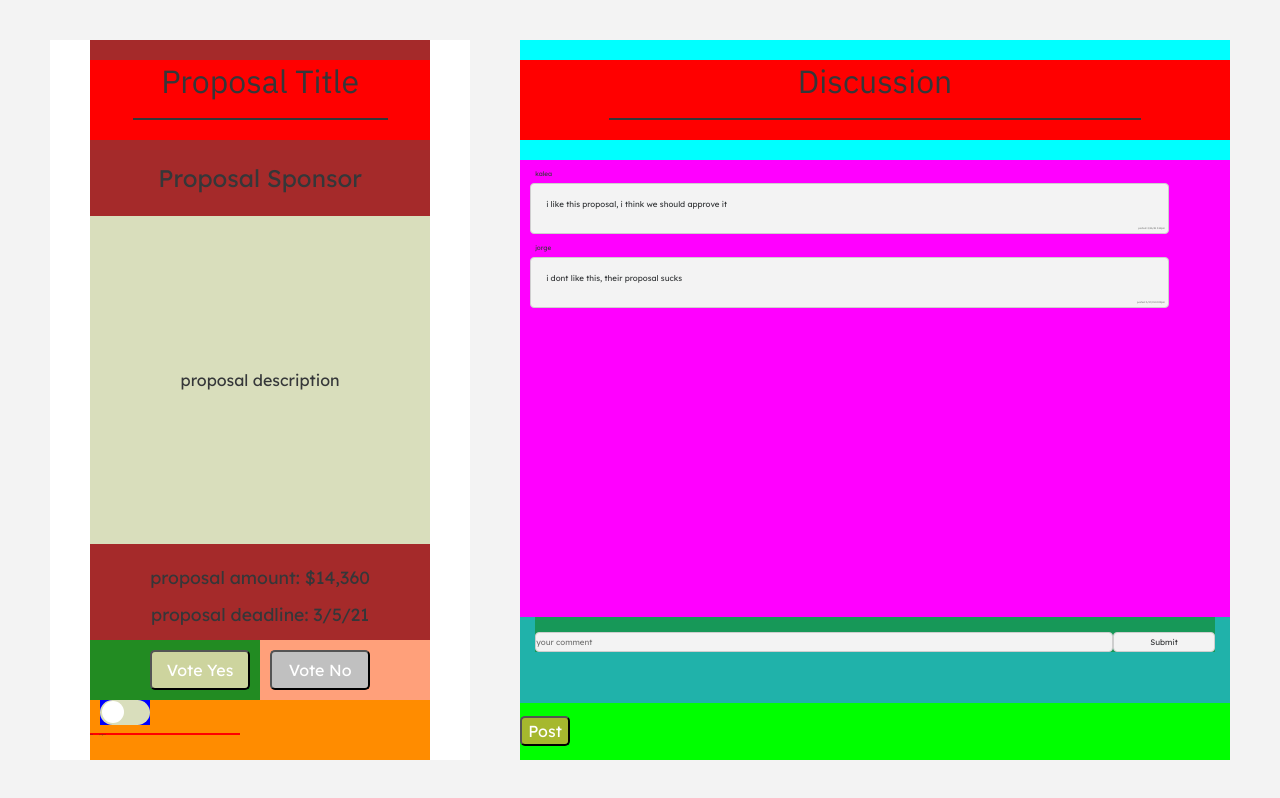
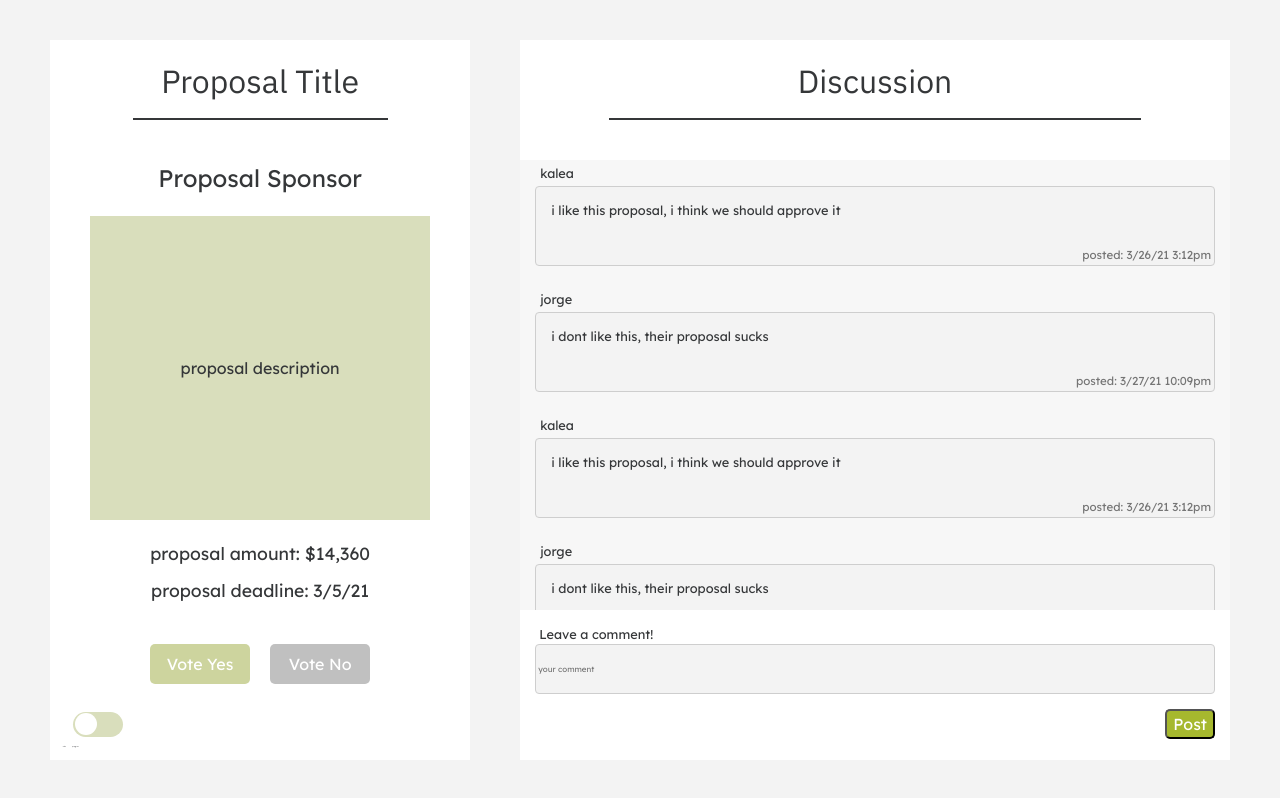
Before and after one commit to codebase-berkeley/tgif-voting-portal, a React (Create React App) app in the folder client/: page / in a window 1280 px wide. Built offline with nearby package versions, Linux system fonts and the light colour scheme.

Commit message:
Finished ProposalDetails Page

```diff
--- a/client/src/pages/proposalDetails/DiscussionPost.css
+++ b/client/src/pages/proposalDetails/DiscussionPost.css
@@ -1,37 +1,46 @@
 .post {
-    /* background: purple; */
-    width: 90%;
-    /* display: flex; */
+     /*background-color: lightseagreen; */
+    width: 100%;
     border: 1px;
-
     text-align: left;
-    margin: 10px;
+    margin-bottom: 20px;
 }
 
 .user {
-    /* background: red; */
-    font: 0.4em 'Lexend Deca', sans-serif;
+    /* background-color: red; */
+    font: 0.8em 'Lexend Deca', sans-serif;
     margin: 5px;
     color: var(--black);
 }
 
 .text {
     background: var(--lightGrey);
-    /* flex-direction: column; */
     border: 1px solid var(--grey);
     border-radius: 4px;
     padding: 0px;
-    font: 0.5em 'Lexend Deca', sans-serif;
+    font: 0.8em 'Lexend Deca', sans-serif;
     color: var(--black);
+    height: 80px;
 }
 
 .content {
+    /* background-color: royalblue; */
     padding: 15px;
+    height: 70%;
+}
 
+.timestampContainer {
+    height: 30%;
+    /* background-color: saddlebrown; */
+    position: relative;
 }
+
 .timestamp {
-    font: 0.3em 'Lexend Deca', sans-serif;
-    text-align: right;
+    /* background-color: salmon; */
+    font: 0.9em 'Lexend Deca', sans-serif;
     padding: 3px;
     color: var(--darkGrey);
+    position: absolute;
+    bottom: 0px;
+    right: 0px;
 }
--- a/client/src/pages/proposalDetails/DiscussionPost.js
+++ b/client/src/pages/proposalDetails/DiscussionPost.js
@@ -22,11 +22,12 @@ function DiscussionPost(props) {
           {props.text}
         </div>
 
+        <div className='timestampContainer'>
           <div className="timestamp">
             posted: {props.time}
           </div>
         </div>
-
+      </div>
     </div>
   );
 }
--- a/client/src/pages/proposalDetails/ProposalButton.css
+++ b/client/src/pages/proposalDetails/ProposalButton.css
@@ -3,14 +3,6 @@
     border-radius: 5px;
     color: white;
     font-family: 'Lexend Deca', sans-serif;
-}
-
-.nonAdminButton {
-    border-radius: 5px;
-    color: white;
-    font-family: 'Lexend Deca', sans-serif;
-    width: 100px;
-    height: 40px;
 }
 
 .adminButton {
@@ -19,6 +11,16 @@
     font-family: 'Lexend Deca', sans-serif;
     width: 100px;
     height: 40px;
+    border-width: 0px;
+}
+
+.nonAdminButton {
+    border-radius: 5px;
+    color: white;
+    font-family: 'Lexend Deca', sans-serif;
+    width: 110px;
+    height: 50px;
+    border-width: 0px;
 }
 
 .pressedYesButton {
--- a/client/src/pages/proposalDetails/ProposalButton.js
+++ b/client/src/pages/proposalDetails/ProposalButton.js
@@ -11,7 +11,7 @@ function ProposalButton({buttonText, isVotingButton, buttonClassName, onClickFun
     );
   } else {
     return (
-      <button className="genericProposalButton">
+      <button className="genericProposalButton" onClick={onClickFunc}>
           {buttonText}
       </button>
     );
--- a/client/src/pages/proposalDetails/ProposalDetails.css
+++ b/client/src/pages/proposalDetails/ProposalDetails.css
@@ -11,7 +11,6 @@
 
 .proposalLeft{
     background-color: white;
-    /* background-color: blueviolet; */
     width: 35%;
     height: 90%;
     bottom: 10px;
@@ -25,8 +24,7 @@
 }
 
 .proposalSummary{
-    background-color: brown;
-    height: 100%;
+    height: 80%;
     width: 100%;
     display: flex;
     flex-direction: column;
@@ -56,7 +54,6 @@
 }
 
 .proposalTitle{
-    background-color: red;
     width: 100%;
     font: 2em 'IBM Plex Sans', sans-serif;
     color: var(--black);
@@ -70,14 +67,11 @@
     width: 75%;
 }
 
-.proposalConditional {
-    background-color: cadetblue;
+.nonAdminConditionalContainer {
+    height: 100%;
     width: 100%;
-    height: 20%;
     display: flex;
-    flex-direction: column;
-    align-items: center;
-    justify-content: center;
+    flex-direction: row;
 }
 
 .proposalDescription {
@@ -96,9 +90,9 @@
 }
 
 .amountVotedLabel {
-    background-color: indianred;
     text-align: right;
     font-size: 0.85em;
+    width: 100%;
 }
 
 .bg-customProgressBarUnvoted {
@@ -106,7 +100,7 @@
 }
 
 .discussion{
-    background-color: aqua;
+    background-color: white;
     width: 60%;
     height: 90%;
     bottom: 10px;
@@ -118,7 +112,6 @@
 }
 
 .discussionTitle {
-    background-color: red;
     width: 100%;
     font: 2em 'IBM Plex Sans', sans-serif;
     color: var(--black);
@@ -126,15 +119,22 @@
 }
 
 .discussionCommentsView {
-    background-color: magenta;
-    height: 80%;
+    background-color: rgb(247, 247, 247);
+    height: 75%;
+    overflow: scroll;
+    display: flex;
+    flex-direction: column;
+    padding-top: 0px;
+    padding-left: 15px;
+    padding-right: 15px;
 }
 
 .discussionPostCommentFrame {
-    background-color: lightsalmon;
     display: flex;
     flex-direction: column;
     height: 25%;
+    padding-left: 15px;
+    padding-right: 15px;
 }
 
 .postCommentContainer {
@@ -142,16 +142,22 @@
 }
 
 .postCommentTopContainer {
-    background-color: lightseagreen;
-    height: 60%;
+    height: 65%;
 }
 
 .postCommentBottomContainer {
-    background-color: lime;
     position: relative;
-    height: 40%;
+    height: 35%;
+    margin-top: 5px;
+}
+
+.proposalConditional {
+    width: 100%;
+    height: 20%;
     display: flex;
+    flex-direction: column;
     align-items: center;
+    justify-content: center;
 }
 
 .adminToggleView {
@@ -160,22 +166,30 @@
 }
 
 .progressFrame {
-    background-color: burlywood;
     color: black;
     font-family: 'Lexend Deca', sans-serif;
     position: relative;
+    width: 100%;
+    display: flex;
+    flex-direction: column;
+    align-items: center;
+    justify-content: center;
+}
+
+.adminVotingButtonsFrame {
+    display: flex;
+    align-items: center;
+    justify-content: center;
 }
 
 .switchFrame {
-    background-color: darkorange;
     display: flex;
     flex-direction: column;
-    width: 100%;
-    height: 100%;
+    width: 116%;
+    height: 50%;
 }
 
 .toggleLabels {
-    background-color: red;
     display: flex;
     width: 150px;
     right: 100px;
@@ -195,7 +209,6 @@
 }
 
 .toggleContainer {
-    background-color: blue;
     position: relative;
     top: 0px;
     left: 10px;
@@ -227,13 +240,13 @@
 }
 
 .slider:before {
+    background-color: white;
     position: absolute;
     content: "";
     height: 22px;
     width: 22px;
     left: 2px;
     bottom: 2px;
-    background-color: white;
     -webkit-transition: .4s;
     transition: .4s;
     border-radius: 25px;
@@ -249,13 +262,6 @@ input:checked + .slider:before {
     transform: translateX(100%);
 }
 
-.adminVotingButtonsFrame {
-    /* background-color: chartreuse; */
-    display: flex;
-    align-items: center;
-    justify-content: center;
-}
-
 .buttonContainer {
     display: flex;
     align-items: center;
@@ -265,49 +271,61 @@ input:checked + .slider:before {
 }
 
 .leftButtonContainer {
-    background-color: forestgreen;
     padding-left: 50px;
 }
 
 .rightButtonContainer {
-    background-color: lightsalmon;
     padding-right: 50px;
 }
 
+.progressBarYesNoUnvoted {
+    margin-bottom: 10px;
+    width: 100%;
+}
+
+.progressBarPercentVotedUnvoted {
+    width: 100%;
+    margin-bottom: 5px;
+}
+
 .UserInput {
-    background: #1829;
+    width: 100%;
     display: flex;
+    flex-direction: column;
     justify-content: center;
     align-items: center;
-    margin-left: 15px;
-    margin-right: 15px;
+}
 
+.commentBoxHeader {
+    margin-top:15px;
+    padding-left: 4px;
+    width: 100%;
+    font-size: 0.8em;
+    text-align: left;
+    color: var(--black);
+    font-family: 'Lexend Deca', sans-serif;
 }
 
 .userInputDiscussion{
     background: var(--lightGrey);
     border: 1px solid var(--grey);
     border-radius: 4px;
-    padding: 0px;
     color: var(--black);
-
-    margin-top:15px;
     font: 0.5em 'Lexend Deca', sans-serif;
-    width: 85%;
-    height: 20px;
+    width: 100%;
+    height: 50px;
     resize: none;
 }
 
-.buttonInputDiscussion{
-    background: var(--lightGrey);
-    border: 1px solid var(--grey);
-    border-radius: 4px;
-    padding: 0px;
-    color: var(--black);
+.adminToggleButton {
+    position: absolute;
+    top: 0px;
+    left: 100px;
+    font-size: 10px;
+}
 
-    margin-top:15px;
-    font: 0.5em 'Lexend Deca', sans-serif;
-    width: 15%;
-    height: 20px;
-    resize: none;
+.postCommentButtonContainer {
+    position: absolute;
+    right: 0px;
+    top: 0px;
 }
--- a/client/src/pages/proposalDetails/ProposalDetails.js
+++ b/client/src/pages/proposalDetails/ProposalDetails.js
@@ -119,6 +119,7 @@ function ProposalConditionalRender(isAdmin) {
 
       return (
         <div className='proposalConditional '>
+          <div className='nonAdminConditionalContainer'>
             <div className='leftButtonContainer buttonContainer'>
               <ProposalButton buttonText='Vote Yes' isVotingButton={true} buttonClassName={nonAdminYesButtonClassName}
                 onClickFunc={() => {setNonAdminYesButtonClassName(nonAdminPressedYesButtonClassName);
@@ -132,6 +133,7 @@ function ProposalConditionalRender(isAdmin) {
                                     setNonAdminNoButtonClassName(nonAdminPressedNoButtonClassName);
                                     changeNonAdminVote(NO_VOTE);}}
               />
+            </div>
           </div>
         </div>);
     }
@@ -167,8 +169,8 @@ function ProposalConditionalRender(isAdmin) {
   }
 }
 
-function inputFunc(){
-  TEMP_TEXT_INPUT = document.getElementById("userInputDiscussion");
+function postComment(){
+  TEMP_TEXT_INPUT = document.getElementById("userInputDiscussion").value;
   console.log(TEMP_TEXT_INPUT);
 }
 
@@ -197,18 +199,30 @@ function ProposalDetails() {
         <div className='discussionCommentsView'>
           <DiscussionPost isAdmin={IS_ADMIN} userName={DUMMY_COMMENT1.userName} text={DUMMY_COMMENT1.text} time={DUMMY_COMMENT1.time}/>
           <DiscussionPost isAdmin={IS_ADMIN} userName={DUMMY_COMMENT2.userName} text={DUMMY_COMMENT2.text} time={DUMMY_COMMENT2.time}/>
+          <DiscussionPost isAdmin={IS_ADMIN} userName={DUMMY_COMMENT1.userName} text={DUMMY_COMMENT1.text} time={DUMMY_COMMENT1.time}/>
+          <DiscussionPost isAdmin={IS_ADMIN} userName={DUMMY_COMMENT2.userName} text={DUMMY_COMMENT2.text} time={DUMMY_COMMENT2.time}/>
+          <DiscussionPost isAdmin={IS_ADMIN} userName={DUMMY_COMMENT1.userName} text={DUMMY_COMMENT1.text} time={DUMMY_COMMENT1.time}/>
+          <DiscussionPost isAdmin={IS_ADMIN} userName={DUMMY_COMMENT2.userName} text={DUMMY_COMMENT2.text} time={DUMMY_COMMENT2.time}/>
+          <DiscussionPost isAdmin={IS_ADMIN} userName={DUMMY_COMMENT1.userName} text={DUMMY_COMMENT1.text} time={DUMMY_COMMENT1.time}/>
+          <DiscussionPost isAdmin={IS_ADMIN} userName={DUMMY_COMMENT2.userName} text={DUMMY_COMMENT2.text} time={DUMMY_COMMENT2.time}/>
+          <DiscussionPost isAdmin={IS_ADMIN} userName={DUMMY_COMMENT1.userName} text={DUMMY_COMMENT1.text} time={DUMMY_COMMENT1.time}/>
+          <DiscussionPost isAdmin={IS_ADMIN} userName={DUMMY_COMMENT2.userName} text={DUMMY_COMMENT2.text} time={DUMMY_COMMENT2.time}/>
+          <DiscussionPost isAdmin={IS_ADMIN} userName={DUMMY_COMMENT1.userName} text={DUMMY_COMMENT1.text} time={DUMMY_COMMENT1.time}/>
+          <DiscussionPost isAdmin={IS_ADMIN} userName={DUMMY_COMMENT2.userName} text={DUMMY_COMMENT2.text} time={DUMMY_COMMENT2.time}/>
         </div>
         <div className='discussionPostCommentFrame'>
           <div className='postCommentTopContainer postCommentContainer'>
             <div className='UserInput'>
+              <div className='commentBoxHeader'>
+                Leave a comment!
+              </div>
               <input className= 'userInputDiscussion' id='userInputDiscussion' type='text' placeholder='your comment'/>
-              <button className= 'buttonInputDiscussion' type="button" onClick={inputFunc()}>
-                Submit
-              </button>
             </div>
           </div>
           <div className='postCommentBottomContainer postCommentContainer'>
-            <ProposalButton buttonText='Post'/>
+            <div className='postCommentButtonContainer'>
+              <ProposalButton buttonText='Post' onClickFunc={postComment}/>
+            </div>
           </div>
         </div>
       </div>
```
Lines whose indentation alone changed are shown as unchanged.
